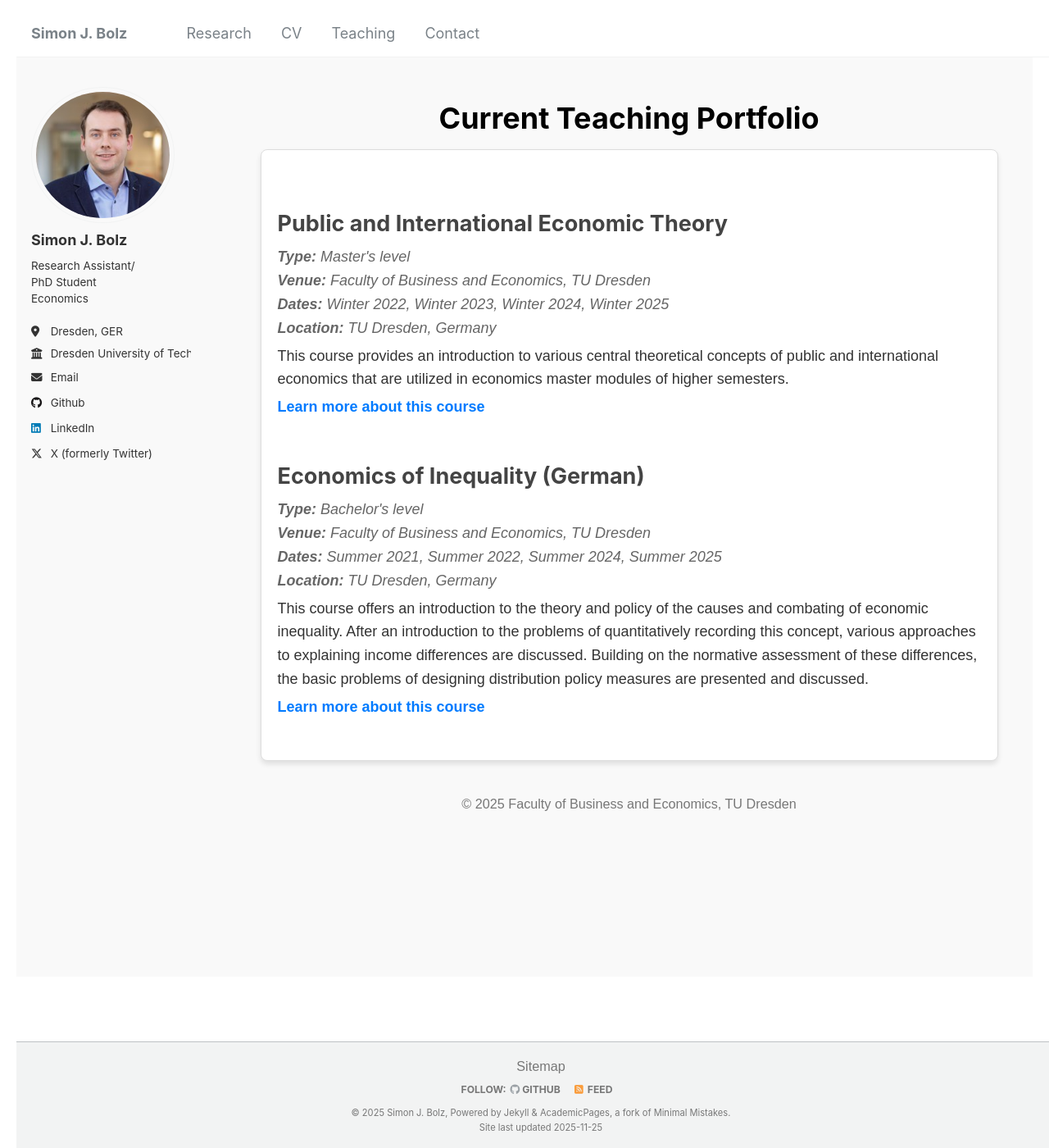
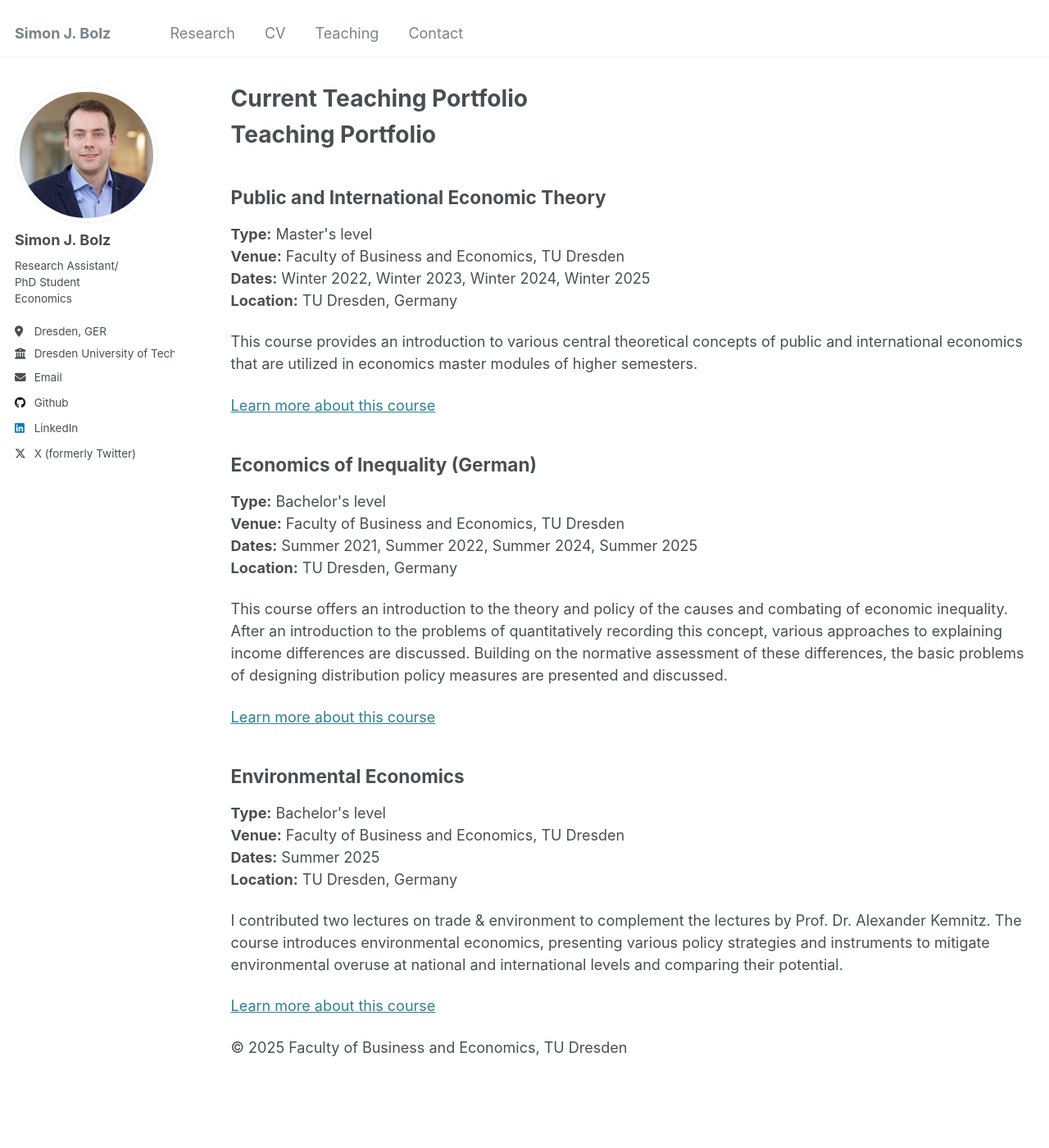
Before and after one commit to sjbolz/sjbolz.github.io, a Jekyll site: the page built from _pages/teaching.html, in a window 1280 px wide and 1400 px high. Shown: the whole window at 82% size. Built offline with Jekyll 4.4.1, drawn with Linux system fonts in a browser that asks for light colours.

Commit message:
Update teaching.html

```diff
--- a/_pages/teaching.html
+++ b/_pages/teaching.html
@@ -4,69 +4,9 @@ title: "Current Teaching Portfolio"
 permalink: /teaching/
 author_profile: true
 ---
-<!DOCTYPE html>
-<html lang="en">
-<head>
-    <meta charset="UTF-8">
-    <meta name="viewport" content="width=device-width, initial-scale=1.0">
-    <title>Courses</title>
-    <style>
-        body {
-            font-family: Arial, sans-serif;
-            line-height: 1.6;
-            margin: 20px;
-            color: #333;
-            background-color: #f9f9f9;
-        }
-        .container {
-            max-width: 900px;
-            margin: auto;
-            padding: 20px;
-            background: #fff;
-            border: 1px solid #ddd;
-            border-radius: 8px;
-            box-shadow: 0 4px 6px rgba(0, 0, 0, 0.1);
-        }
-        h1 {
-            text-align: center;
-            font-size: 2em;
-            margin-bottom: 20px;
-            color: #000; /* Changed from blue to black */
-        }
-        h2 {
-            font-size: 1.5em;
-            color: #444;
-            margin-bottom: 10px;
-        }
-        .course {
-            margin-bottom: 30px;
-        }
-        .course p {
-            margin: 5px 0;
-        }
-        .course a {
-            color: #007bff;
-            text-decoration: none;
-            font-weight: bold;
-        }
-        .course a:hover {
-            text-decoration: underline;
-        }
-        .metadata {
-            font-style: italic;
-            color: #666;
-        }
-        footer {
-            text-align: center;
-            margin-top: 40px;
-            font-size: 0.9em;
-            color: #777;
-        }
-    </style>
-</head>
-<body>
+
 <div class="container">
-        <h1></h1>
+    <h1>Teaching Portfolio</h1>
 
     <div class="course">
         <h2>Public and International Economic Theory</h2>
@@ -99,10 +39,25 @@ author_profile: true
             </a>
         </p>
     </div>
+
+    <div class="course">
+        <h2>Environmental Economics</h2>
+        <p class="metadata">
+            <strong>Type:</strong> Bachelor's level <br>
+            <strong>Venue:</strong> Faculty of Business and Economics, TU Dresden <br>
+            <strong>Dates:</strong> Summer 2025 <br>
+            <strong>Location:</strong> TU Dresden, Germany
+        </p>
+        <p>I contributed two lectures on trade &amp; environment to complement the lectures by Prof. Dr. Alexander Kemnitz. The course introduces environmental economics, presenting various policy strategies and instruments to mitigate environmental overuse at national and international levels and comparing their potential.</p>
+        <p>
+            <a href="https://tu-dresden.de/bu/wirtschaft/vwl/wuw/studium/lehrangebote/beschreibungen/bachelor/umoek?set_language=en" target="_blank">
+                Learn more about this course
+            </a>
+        </p>
+    </div>
+
 </div>
 
 <footer>
     © 2025 Faculty of Business and Economics, TU Dresden
 </footer>
-</body>
-</html>
```
Lines whose indentation alone changed are shown as unchanged.
